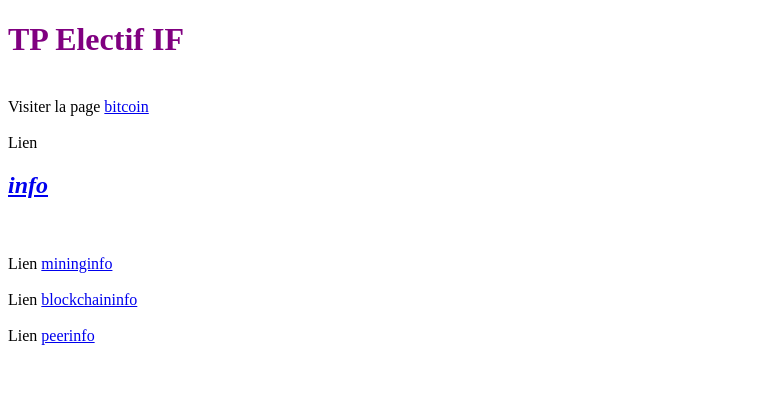
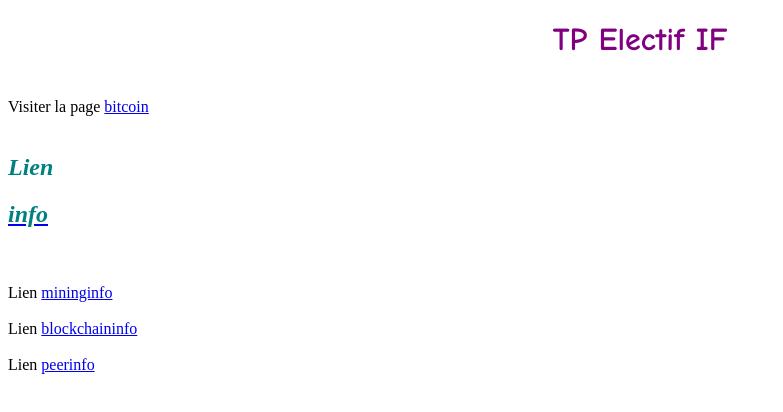
Before and after one commit to ruthkueviakoe/ruthkueviakoe.github.io, a plain HTML site: page index.html in a window 1280 px wide. Shown: the whole page, without its empty margins (0-783 px from the left). Drawn offline with Linux system fonts and the light colour scheme.

Commit message:
Update index.html

```diff
--- a/index.html
+++ b/index.html
@@ -3,23 +3,25 @@
 	<style type="text/css">
 	h1
 	{
-	    color: purple;
+	color: purple;
+        font-family: comic sans ms, sans-serif;
 	}
 	h2
 	{
     	font-style: italic;
+	color : teal;
 	}
 	</style>
 	<head>
 		<title> Electif IF </title>
 	</head>
 	<body>
-		<h1> TP Electif IF </h1>
+		<h1><center> TP Electif IF </center></h1>
 		<br/>
 		Visiter la page <a href="bitcoin.html">bitcoin</a>
 		<br/>
 		<br/>
-		Lien  <a href="http://bitcoin.mubiz.com/info"><h2>info</h2></a>
+		<h2>Lien</h2>  <a href="http://bitcoin.mubiz.com/info"><h2>info</h2></a>
 		<br/>
 		<br/>
 		Lien  <a href="http://bitcoin.mubiz.com/mininginfo">mininginfo</a>
```
